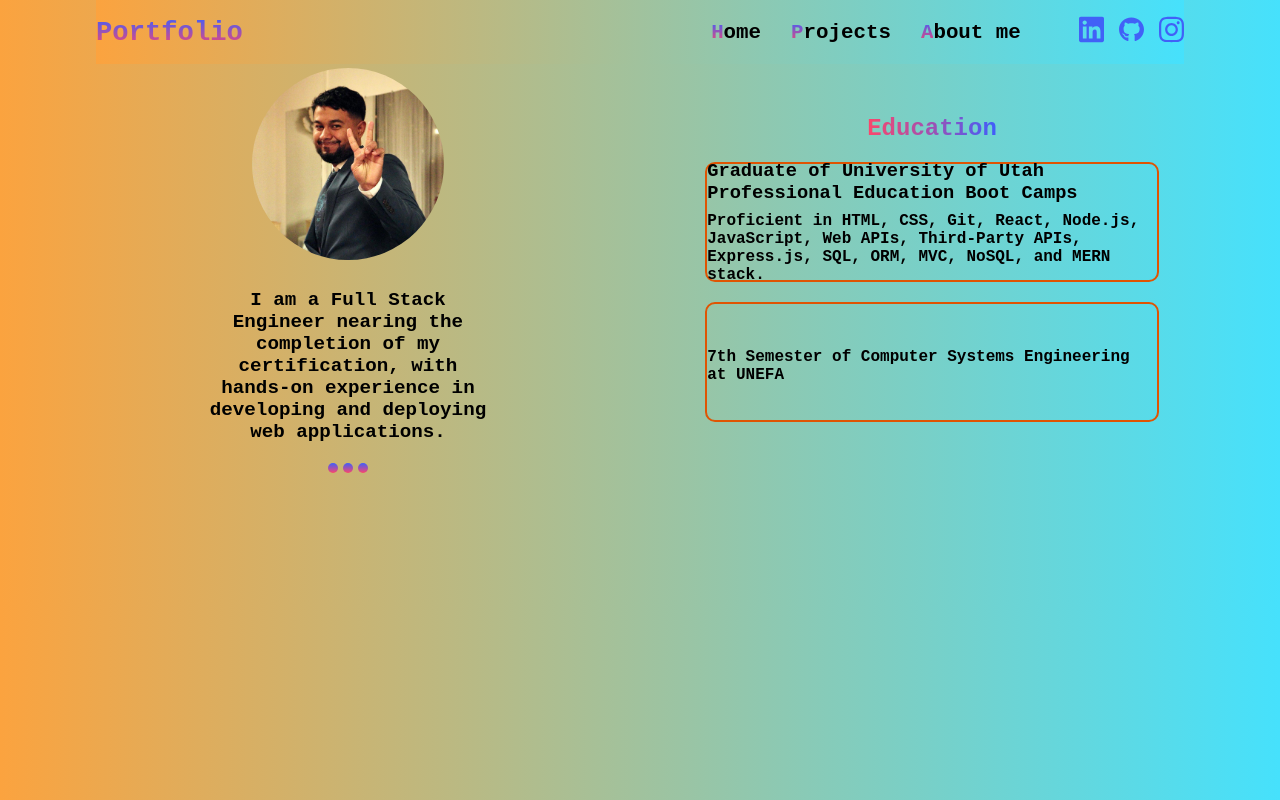
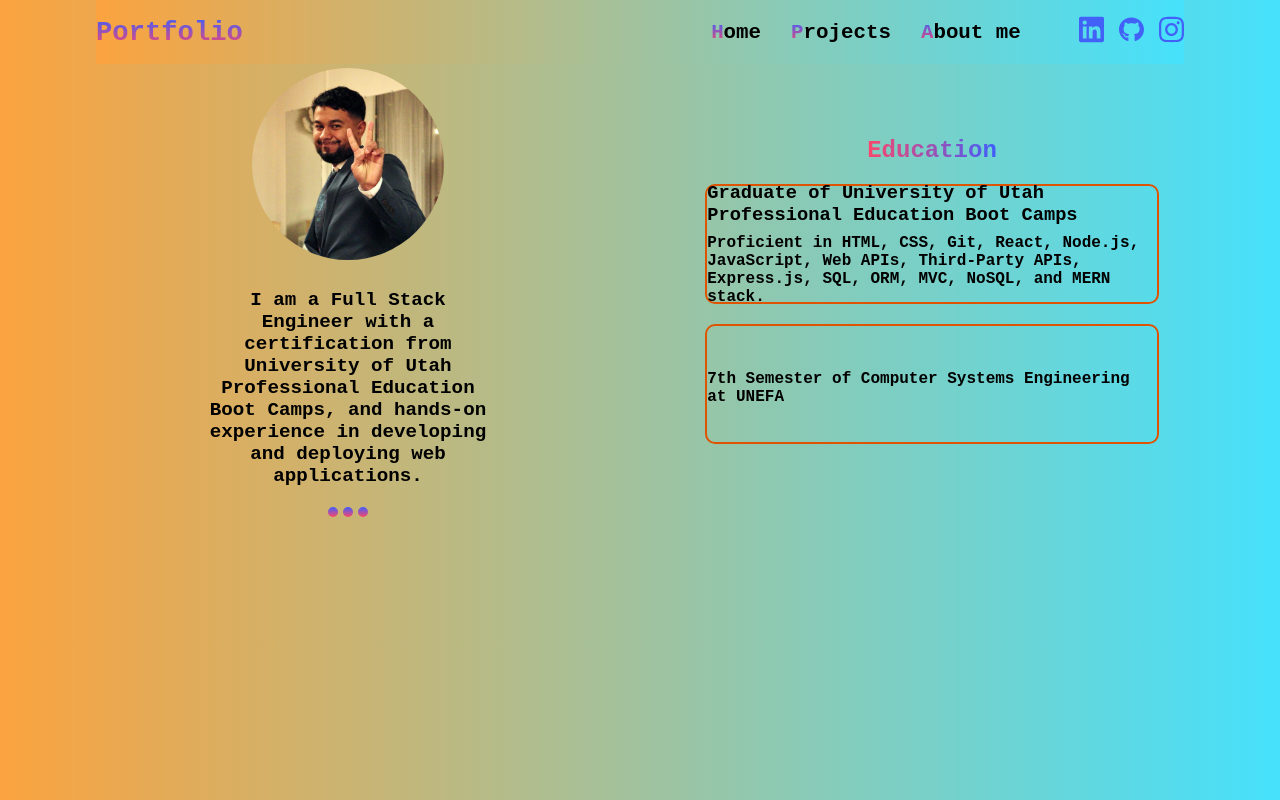
Before and after one commit to rickenofficial/Portfolio, a React (Vite) app: page /Portfolio-React/sobremi in a window 1280 px wide. Built offline with nearby package versions, Linux system fonts and the light colour scheme.

Commit message:
Updated portfolio to reflect completion of Full Stack certification

```diff
--- a/src/SobreMi/SobreMi.jsx
+++ b/src/SobreMi/SobreMi.jsx
@@ -11,8 +11,9 @@ const SobreMi = () => {
           <img src={perfil} alt="Image about me smiling" />
         </div>
         <p>
-          I am a Full Stack Engineer nearing the completion of my certification,
-          with hands-on experience in developing and deploying web applications.
+          I am a Full Stack Engineer with a certification from University of
+          Utah Professional Education Boot Camps, and hands-on experience in
+          developing and deploying web applications.
         </p>
         <div className={styles.adornos}>
           <div></div>
```
